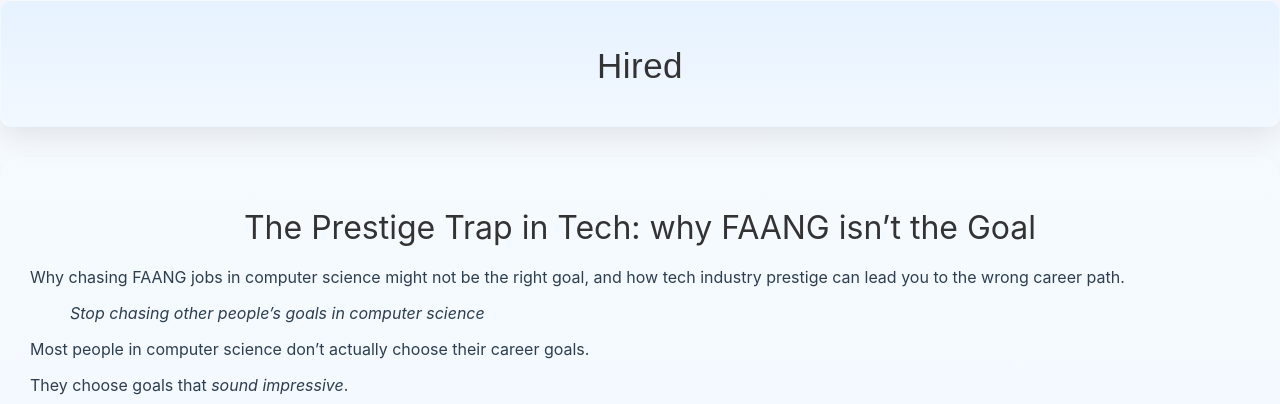
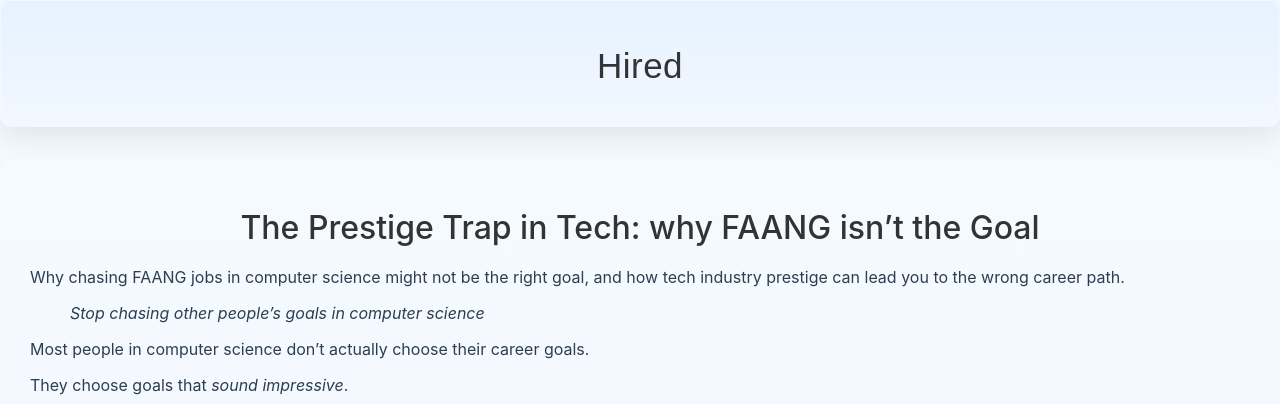
Before and after one commit to hiredmaybe67/hiredmaybe67.github.io, a Jekyll site: the page built from prestigeTrap.md, in a window 1280 px wide. Shown: the top 404 px of the page. Built offline with Jekyll 4.4.1, drawn with Linux system fonts in a browser that asks for light colours.

Commit message:
Update default.html

```diff
--- a/_layouts/default.html
+++ b/_layouts/default.html
@@ -13,10 +13,8 @@
       color: #2c3e50;
     }
      .container {
-      /* max-width: 1000px; */
       margin: 30px auto;
        padding: 30px;
-      /* background: rgba(255, 255, 255, 0.95); */
       border-radius: 20px;
       box-shadow: 0 10px 25px rgba(0,0,0,0.05);
     }
@@ -31,10 +29,10 @@
     }
 
     h1 {
-      font: "Playfair Display";
+      font: "Domine";
       text-align: center;
       color: #333333;
-      font-weight: 400;
+      font-weight: 500;
       margin-bottom: 20px;
     }
 
```
